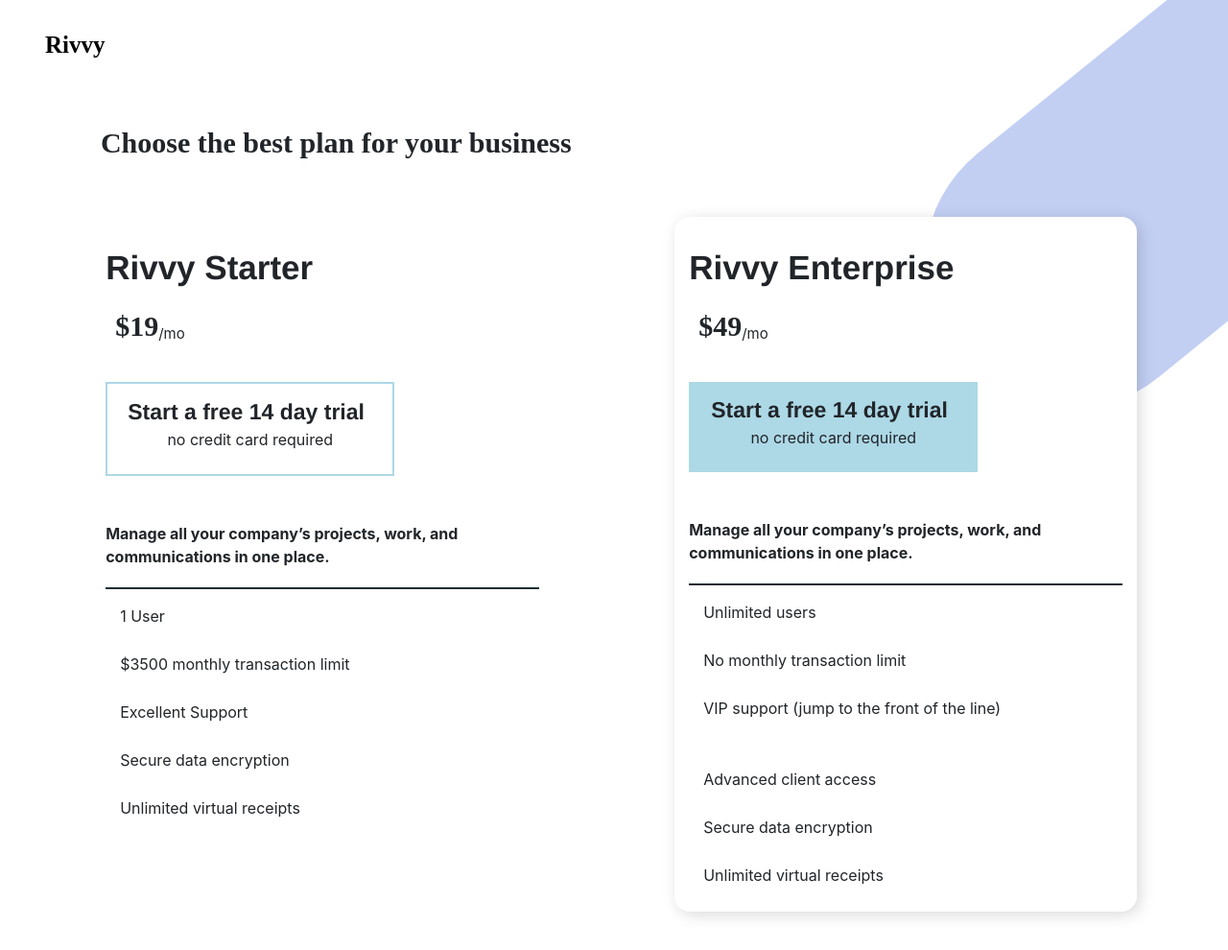
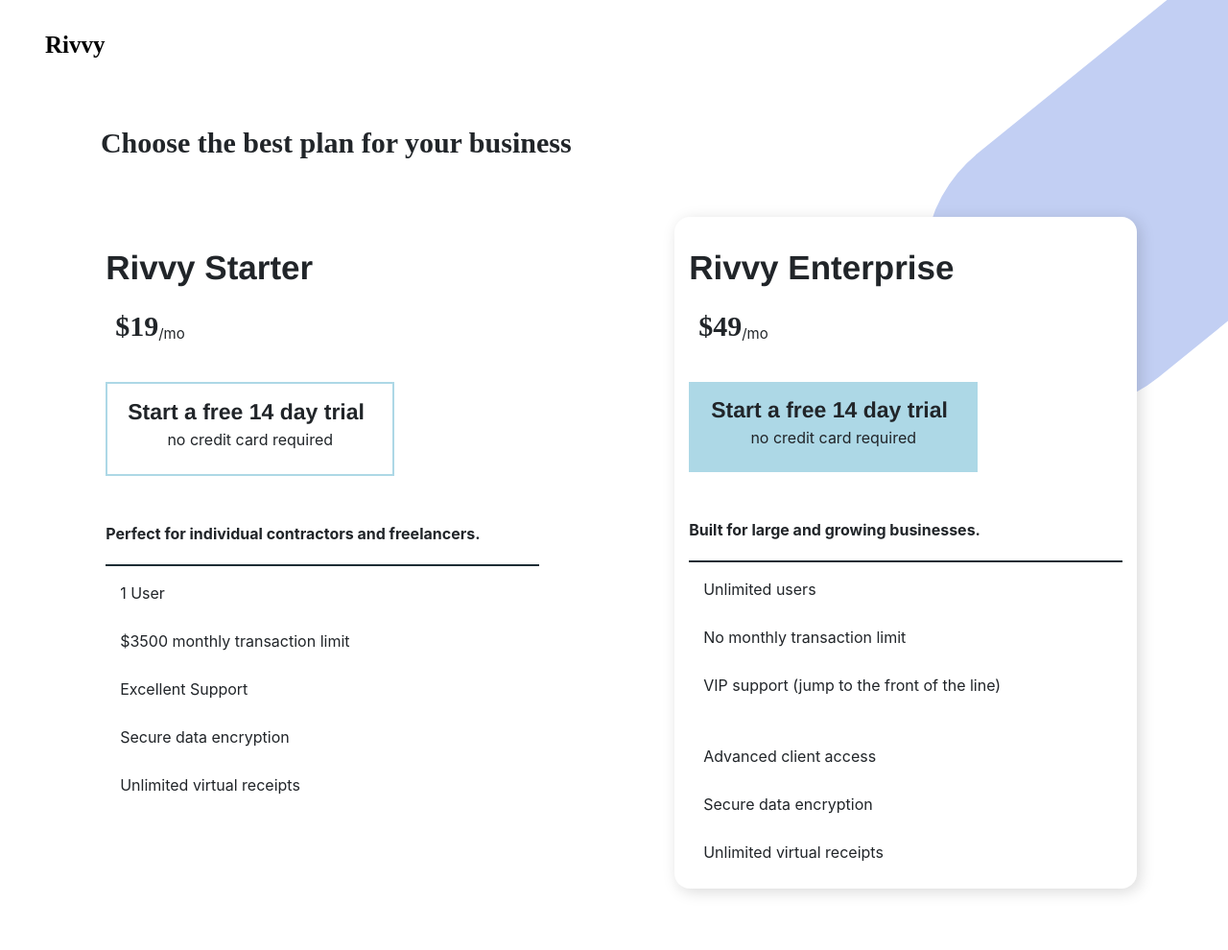
Before and after one commit to osaro-imohe/Landingpage, a Django app: page /pricing in a window 1280 px wide. Shown: the top 990 px of the page at 96% size. Run offline with Django 3.2, Linux system fonts and the light colour scheme; some libraries are stand-ins or nearby versions.

Commit message:
fifteenth commit

```diff
--- a/landingpage/templates/landingpage/pricing.html
+++ b/landingpage/templates/landingpage/pricing.html
@@ -40,7 +40,7 @@
                 </a>
                 <br>
                 <br>
-                <p class="pricingheadertwo">Manage all your company’s projects, work, and communications in one place.</p>
+                <p class="pricingheadertwo">Perfect for individual contractors and freelancers.</p>
                 <div class="pros col-sm-12">
                     <p>1 User</p>
                 </div>
@@ -77,7 +77,7 @@
                 </a>
                 <br>
                 <br>
-                <p class="pricingheadertwo">Manage all your company’s projects, work, and communications in one place.</p>
+                <p class="pricingheadertwo">Built for large and growing businesses.</p>
 
                 <div class="pros col-sm-12">
                   <p>Unlimited users</p>
```
